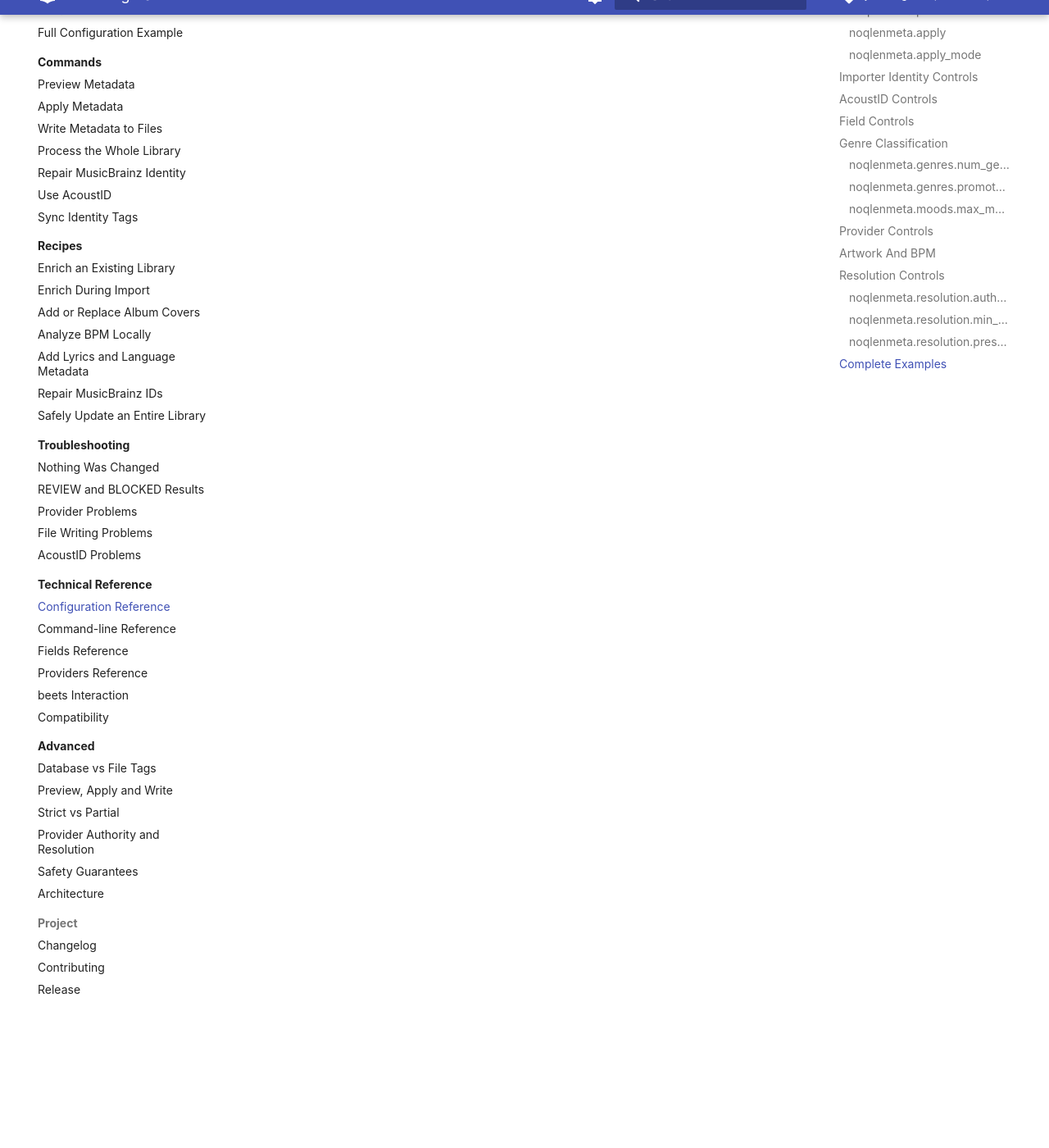
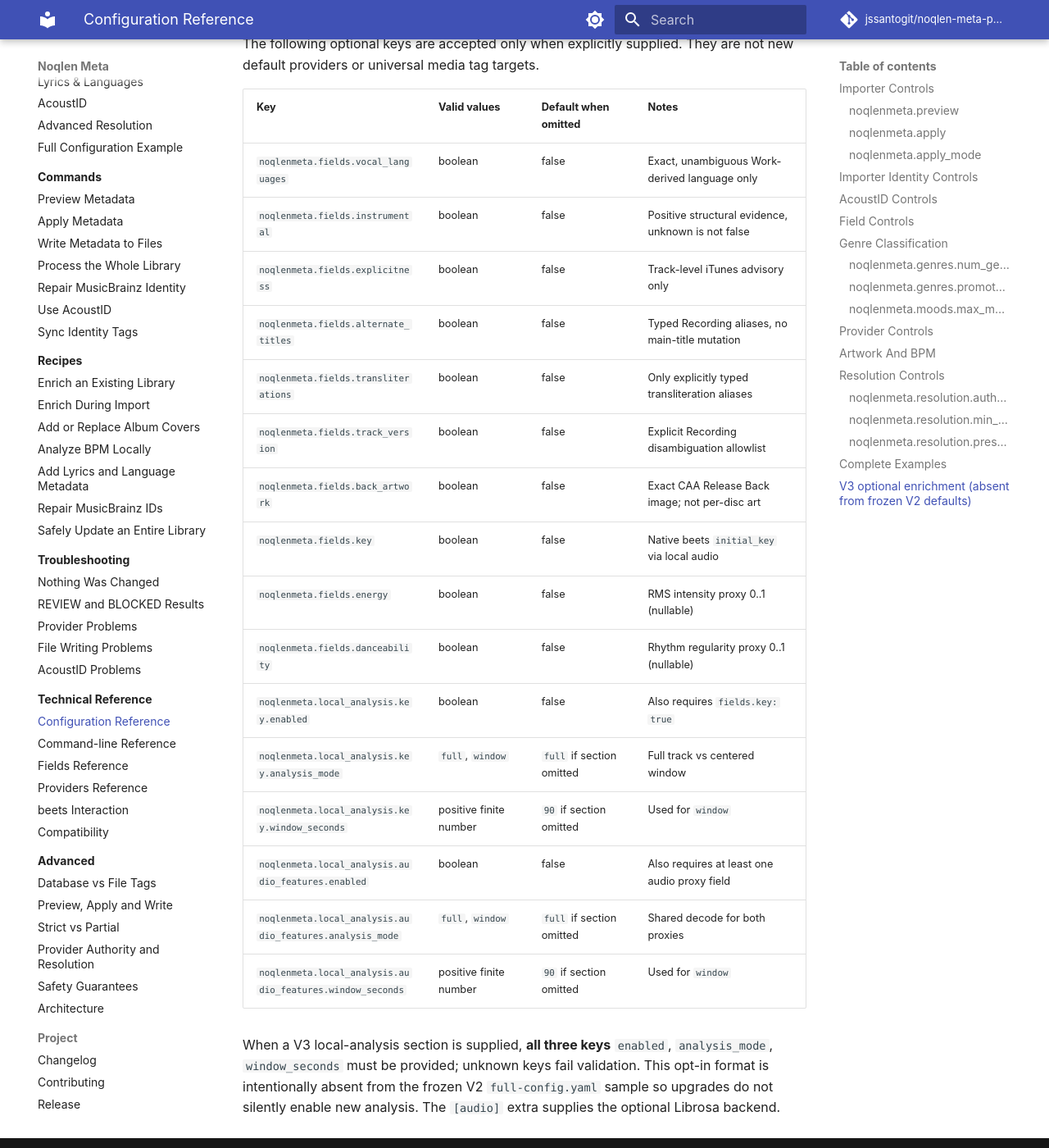
Before and after one commit to jssantogit/noqlen-meta-plugin, an MkDocs documentation site: the page built from site-docs/technical-reference/configuration.md, in a window 1280 px wide and 1400 px high, scrolled down 11551 px. Shown: the whole window at 82% size. Built offline with MkDocs 1.6.1 and Material for MkDocs 9.7.7, drawn with Linux system fonts in a browser that asks for light colours; comment, search, counter and statistics services are not loaded.

Commit message:
docs(v3): update user manual, compatibility and package README to 3.0 capabilities

```diff
--- a/site-docs/technical-reference/configuration.md
+++ b/site-docs/technical-reference/configuration.md
@@ -297,3 +297,34 @@ The full example is illustrative, not a recommendation to enable every
 provider or field. AcoustID has no audio-file write authority. Ordinary file
 replacement requires `--apply --write`; legacy `--identity-tags --write`
 authority remains unchanged.
+
+
+## V3 optional enrichment (absent from frozen V2 defaults)
+
+The following optional keys are accepted only when explicitly supplied.
+They are not new default providers or universal media tag targets.
+
+| Key | Valid values | Default when omitted | Notes |
+| --- | --- | --- | --- |
+| `noqlenmeta.fields.vocal_languages` | boolean | false | Exact, unambiguous Work-derived language only |
+| `noqlenmeta.fields.instrumental` | boolean | false | Positive structural evidence, unknown is not false |
+| `noqlenmeta.fields.explicitness` | boolean | false | Track-level iTunes advisory only |
+| `noqlenmeta.fields.alternate_titles` | boolean | false | Typed Recording aliases, no main-title mutation |
+| `noqlenmeta.fields.transliterations` | boolean | false | Only explicitly typed transliteration aliases |
+| `noqlenmeta.fields.track_version` | boolean | false | Explicit Recording disambiguation allowlist |
+| `noqlenmeta.fields.back_artwork` | boolean | false | Exact CAA Release Back image; not per-disc art |
+| `noqlenmeta.fields.key` | boolean | false | Native beets `initial_key` via local audio |
+| `noqlenmeta.fields.energy` | boolean | false | RMS intensity proxy 0..1 (nullable) |
+| `noqlenmeta.fields.danceability` | boolean | false | Rhythm regularity proxy 0..1 (nullable) |
+| `noqlenmeta.local_analysis.key.enabled` | boolean | false | Also requires `fields.key: true` |
+| `noqlenmeta.local_analysis.key.analysis_mode` | `full`, `window` | `full` if section omitted | Full track vs centered window |
+| `noqlenmeta.local_analysis.key.window_seconds` | positive finite number | `90` if section omitted | Used for `window` |
+| `noqlenmeta.local_analysis.audio_features.enabled` | boolean | false | Also requires at least one audio proxy field |
+| `noqlenmeta.local_analysis.audio_features.analysis_mode` | `full`, `window` | `full` if section omitted | Shared decode for both proxies |
+| `noqlenmeta.local_analysis.audio_features.window_seconds` | positive finite number | `90` if section omitted | Used for `window` |
+
+When a V3 local-analysis section is supplied, **all three keys** `enabled`,
+`analysis_mode`, `window_seconds` must be provided; unknown keys fail
+validation. This opt-in format is intentionally absent from the frozen V2
+`full-config.yaml` sample so upgrades do not silently enable new analysis.
+The `[audio]` extra supplies the optional Librosa backend.
```
